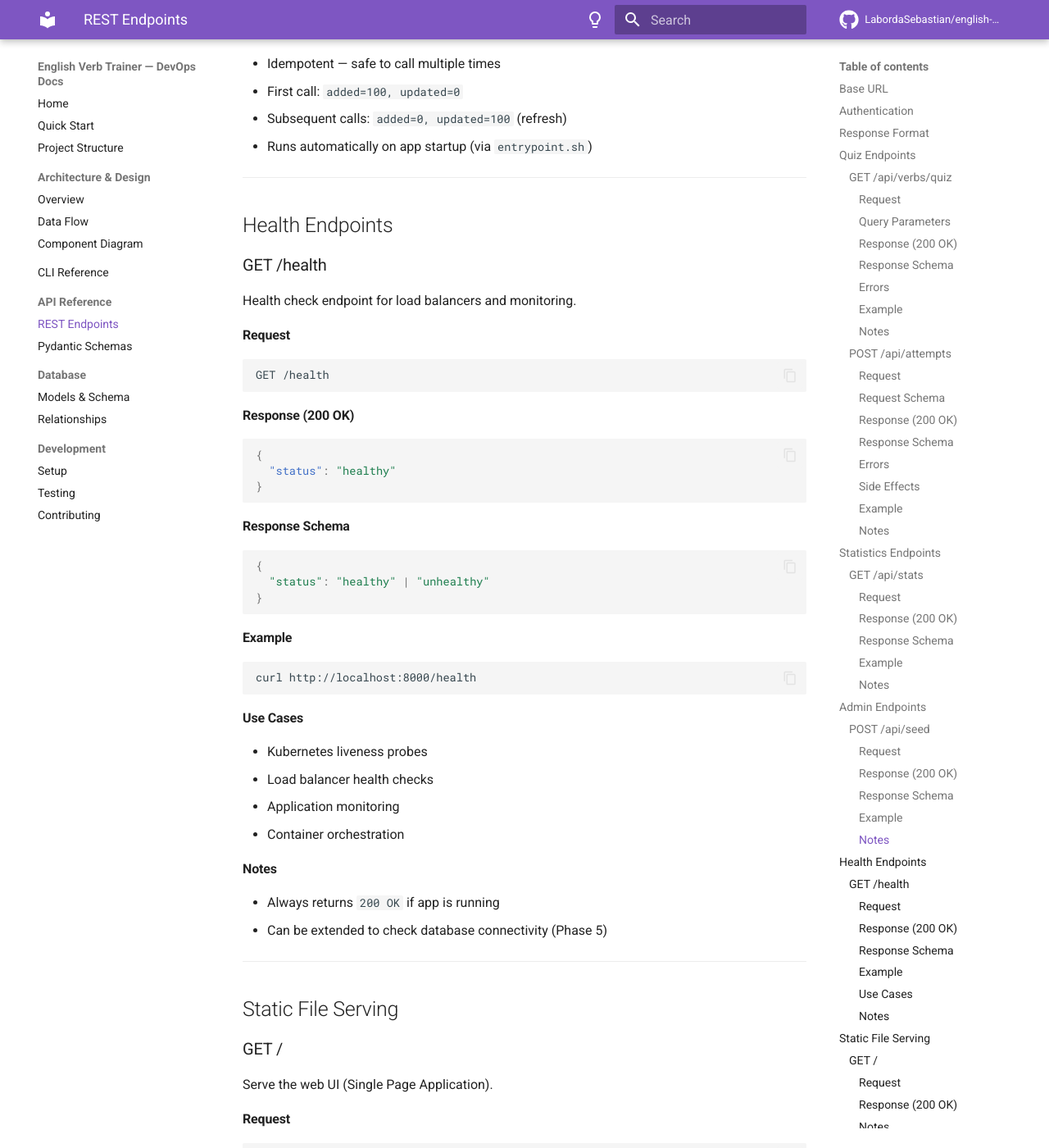
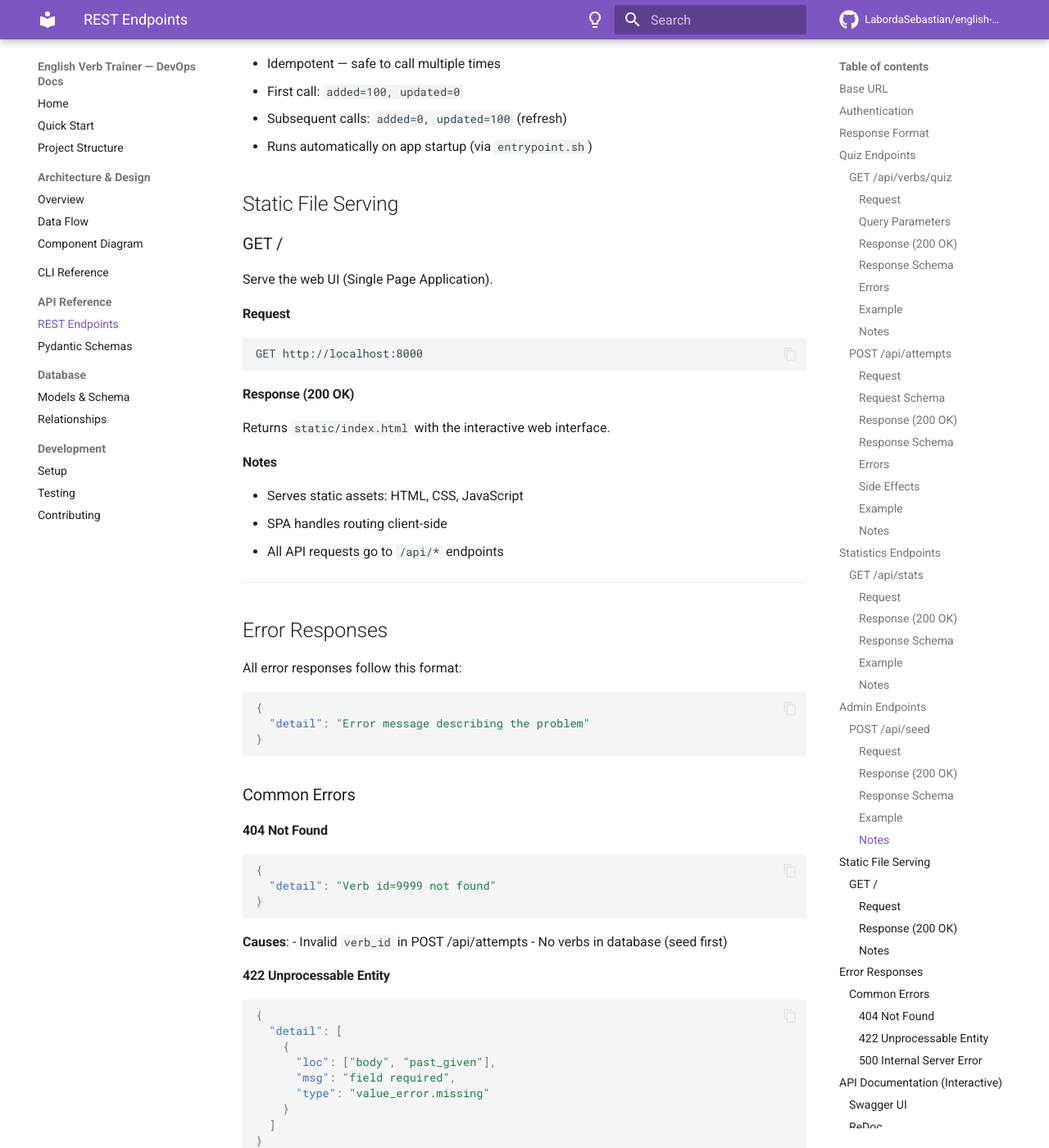
Before and after one commit to LabordaSebastian/english-verb-trainer, an MkDocs documentation site: the page built from docs/api/endpoints.md, in a window 1280 px wide and 1400 px high, scrolled down 5611 px. Shown: the whole window at 82% size. Built offline with MkDocs 1.6.1 and Material for MkDocs 9.7.7, drawn with Linux system fonts in a browser that asks for light colours; comment, search, counter and statistics services are not loaded.

Commit message:
docs: phase 5 — fix documentation inaccuracies
- Remove non-existent GET /health from endpoints.md, overview diagram,
  structure.md, and quick-start.md (use /api/verbs/quiz instead)
- Replace terraform reference in cli-reference.md with docker compose
- Mark health check as planned in monitoring section
- Remove incorrect multi-stage claim from index.md (single-stage build)
- Update structure.md with actual test file layout (52 tests, conftest,
  test_api, test_cli, test_seed)

````diff
--- a/docs/api/endpoints.md
+++ b/docs/api/endpoints.md
@@ -341,56 +341,6 @@ class SeedResponse(BaseModel):
 - Subsequent calls: `added=0, updated=100` (refresh)
 - Runs automatically on app startup (via `entrypoint.sh`)
 
----
-
-## Health Endpoints
-
-### GET /health
-
-Health check endpoint for load balancers and monitoring.
-
-#### Request
-
-```bash
-GET /health
-```
-
-#### Response (200 OK)
-
-```json
-{
-  "status": "healthy"
-}
-```
-
-#### Response Schema
-
-```python
-{
-  "status": "healthy" | "unhealthy"
-}
-```
-
-#### Example
-
-```bash
-curl http://localhost:8000/health
-```
-
-#### Use Cases
-
-- Kubernetes liveness probes
-- Load balancer health checks
-- Application monitoring
-- Container orchestration
-
-#### Notes
-
-- Always returns `200 OK` if app is running
-- Can be extended to check database connectivity (Phase 5)
-
----
-
 ## Static File Serving
 
 ### GET /
--- a/docs/architecture/overview.md
+++ b/docs/architecture/overview.md
@@ -21,7 +21,7 @@ High-level system design and technology choices.
 │  - GET /api/verbs    │  - quiz                              │
 │  - POST /api/attempts│  - stats                             │
 │  - GET /api/stats    │  - seed                              │
-│  - GET /health       │                                      │
+│  - GET /api/seed     │                                      │
 └──────────────────────┬──────────────────────────────────────┘
                        │
                        ▼
@@ -297,4 +297,4 @@ Currently **minimal**. Future phases will add:
 - Application metrics (Prometheus)
 - Structured logging (JSON format)
 - Request tracing (OpenTelemetry)
-- Health checks (`GET /health`)
+- Health checks (planned)
````
Also changed, not shown: docs/cli-reference.md (+1 -1 lines), docs/index.md (+1 -1 lines), docs/quick-start.md (+1 -4 lines), docs/structure.md (+11 -8 lines).
